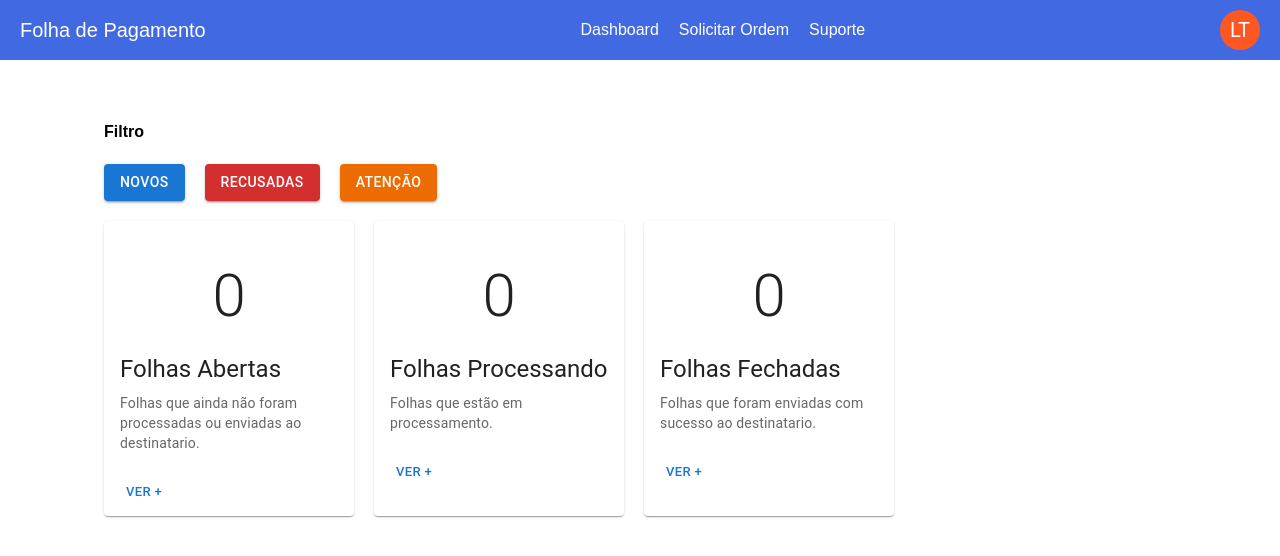
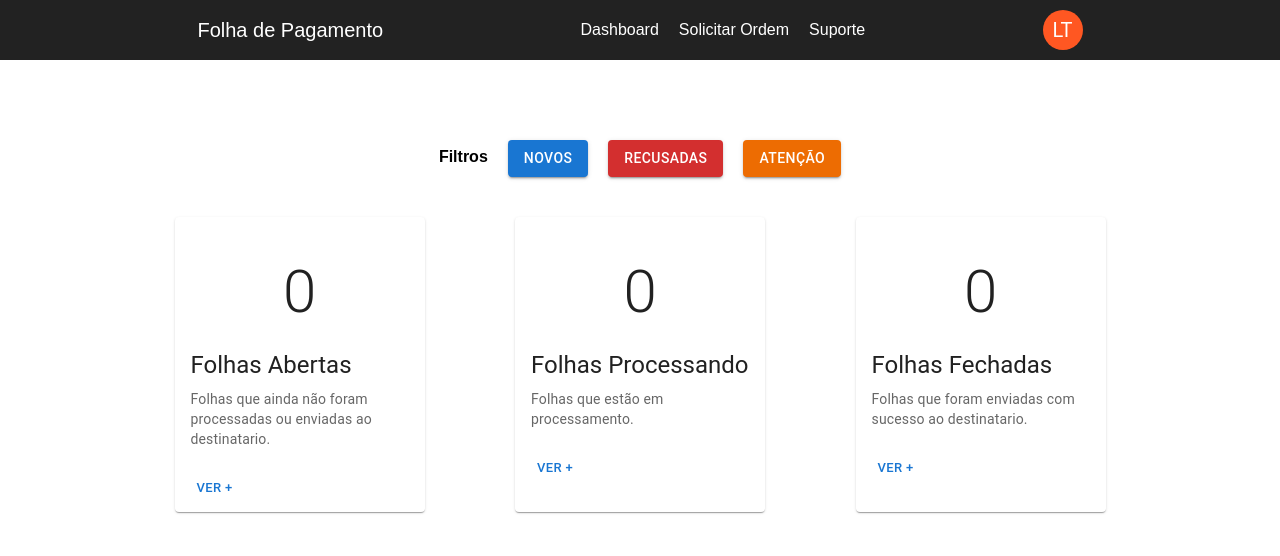
Before and after one commit to lucasmrthomaz/thz-folhapag, a Next.js app: page / in a window 1280 px wide. Shown: the top 556 px of the page. Built offline with nearby package versions, Linux system fonts and the light colour scheme; what @mui/material-nextjs would draw is missing.

Commit message:
melhorias no layout

```diff
--- a/src/app/dashboard/page.tsx
+++ b/src/app/dashboard/page.tsx
@@ -1,4 +1,3 @@
-import { Container } from "@mui/material";
 import HeaderTipos from "../ui/components/HeaderTipos";
 import CardResume from "./ui/CardResume";
 
@@ -6,12 +5,11 @@ export default function DashboardPage() {
   return <div className="p-10" >
     <h1 className="text-3xl mb-5"> </h1>
 
-    <span className="flex-row">
-      <b>Filtro</b>
-    <HeaderTipos />
-    </span>
+    <div className="flex justify-center mb-5">
+      <HeaderTipos />
+    </div>
 
-    <div className="flex space-x-5">
+    <div className="flex space-x-5 justify-evenly">
       <CardResume title='Folhas Abertas'
         descricao='Folhas que ainda não foram processadas ou enviadas ao destinatario.' />
 
--- a/src/app/dashboard/solicitar-ordem/solicitarOrdemForm.tsx
+++ b/src/app/dashboard/solicitar-ordem/solicitarOrdemForm.tsx
@@ -4,16 +4,16 @@ import Grid from '@mui/material/Grid2';
 export default function SolicitarOrdemForm() {
     const dataAtual = new Date(Date.now()).toLocaleString().split(',')[0]
     return <div>
-        <div className="space-x-5">
+
         <FormGroup>
-                <Grid container spacing={2}>
+            <Grid container spacing={2} className="mt-5 mb-5">
 
                 <Grid size={3}>
                     <TextField required disabled id='dataSolicitacao'
                         label='Data Solicitação'
                         variant='outlined'
-                        placeholder={ dataAtual }
-                        value={dataAtual}/>
+                        placeholder={dataAtual}
+                        value={dataAtual} />
                 </Grid>
 
                 <Grid size={3}>
@@ -44,7 +44,7 @@ export default function SolicitarOrdemForm() {
                         <Select label='Tipo de folha'>
                             <MenuItem value={0}>Funcionário</MenuItem>
                             <MenuItem value={1}>Fornecedor</MenuItem>
-                            <MenuItem value={1}>Avulsa</MenuItem>
+                            <MenuItem value={2}>Avulsa</MenuItem>
                         </Select>
                         <FormHelperText> * Tipo de folha que deseja solicitar</FormHelperText>
                     </FormControl>
@@ -52,6 +52,6 @@ export default function SolicitarOrdemForm() {
             </Grid>
 
         </FormGroup>
-        </div>
+
     </div>
 }
--- a/src/app/ui/components/HeaderTipos.tsx
+++ b/src/app/ui/components/HeaderTipos.tsx
@@ -5,6 +5,7 @@ export default function HeaderTipos() {
     return (
 
             <div className='space-x-5 mb-5 mt-5'>
+                <span className="font-bold">Filtros</span>
                 <Button variant="contained">Novos</Button>
                 <Button variant="contained" color='error'>Recusadas</Button>
                 <Button variant="contained" color='warning'>Atenção</Button>
--- a/src/app/ui/nav-links.tsx
+++ b/src/app/ui/nav-links.tsx
@@ -7,10 +7,10 @@ import Link from 'next/link'
 const styles = {
     navbar: {
       display: 'flex',
-      justifyContent: 'space-between',
+      justifyContent: 'space-evenly',
       alignItems: 'center',
       padding: '10px 20px',
-      backgroundColor: 'royalblue',
+      backgroundColor: '#222',
       color: '#fff',
     },
     logoContainer: {
@@ -45,6 +45,7 @@ export function NavLinks() {
       </li>
     </ul>
     <Avatar sx={{ bgcolor: deepOrange[500] }}>LT</Avatar>
+
   </nav>
   )
 }
```
Also changed, not shown: 1 other file (tests, documents, lock files or other folders). Lines whose indentation alone changed are shown as unchanged.
